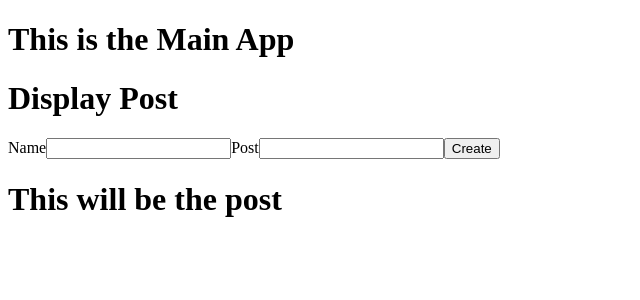
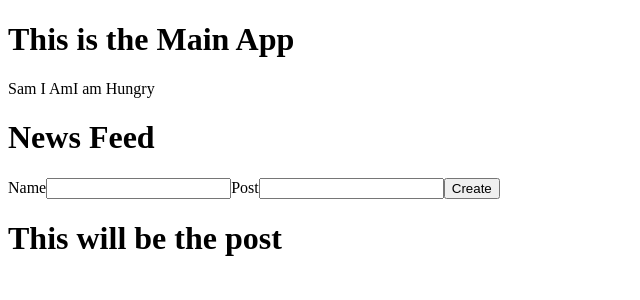
Before and after one commit to Yuffi64/Social_Feed_reactpj, a React (Create React App) app: page / in a window 1280 px wide. Shown: the top 300 px of the page, without its empty margins (0-640 px from the left). Built offline with nearby package versions, Linux system fonts and the light colour scheme.

Commit message:
modified displaypost+app+createpost to have the post input display.

```diff
--- a/src/App.jsx
+++ b/src/App.jsx
@@ -1,6 +1,6 @@
 import React, { useState } from 'react';
 import DisplayPost from './components/displayPost';
-import CreatePost from './components/CreatePost/createPostform';
+import CreatePost from './components/CreatePost/CreatePostForm';
 import Posts from './components/post';
 
 
@@ -8,13 +8,22 @@ import Posts from './components/post';
 
 function App() {
 
-  const [media, setMedia] = useState([{}])
+  const [media, setMedia] = useState([{name:'Sam I Am', post:'I am Hungry'}])
+
+  function addPost(feed){
+
+    let postFeed = [feed, ...media];
+
+    setMedia(postFeed);
+  }
+
+
   return (
     <div>
       <h1>This is the Main App</h1>
 
-      <DisplayPost />
-      <CreatePost />
+      <DisplayPost parentPost={media}/>
+      <CreatePost createComment={addPost}/>
       <Posts/>
     </div>
   );
--- a/src/components/CreatePost/createPostform.jsx
+++ b/src/components/CreatePost/createPostform.jsx
@@ -10,19 +10,18 @@ const CreatePostForm = (props) => {
     const [userName, setUserName] = useState('');
     const [userPost, setUserPost] = useState('');
 
-    function handleSubmit(formEvent){
-      formEvent.preventDefault();
+    function handleSubmit(event){
+      event.preventDefault();
+      let newPost ={
+        Name: userName,
+        Post: userPost
+      };
+      console.log(newPost);
+      props.createComment(newPost);
       alert(`${userName}, your post has been created`);
     }
 
-//?    return (
-//?      <form>
-//?        <label>Name</label>
-//?        <input type = 'Name'/>
-//?        <label>Post</label>
-//?        <input Post = ''/>
-//?        <label></label>
-//?        <button type = 'submit'>Create</button>
+
     return(
        <form onSubmit={handleSubmit}>
           <label>Name</label>
@@ -35,8 +34,7 @@ const CreatePostForm = (props) => {
         </form>
 
        );
-      //?</form>
-   //? );
+
   }
 
 
--- a/src/components/displayPost.jsx
+++ b/src/components/displayPost.jsx
@@ -1,18 +1,45 @@
 // * This component will display a single post
-//
+//!DISPLAY IS THE PARENT OF CREATE POST
 
 import React from "react";
 
-function DisplayPost() {
+const DisplayPost = (props) => {
 
+  return (
+    <div>
+      <header>
+        {props.parentPost.map((entry)=> {
+          return (
+          <list>
+            <l1>{entry.name}</l1>
+            <l1>{entry.post}</l1>
 
-    return (
-      <div>
-        <h1>Display Post</h1>
-      </div>
-    );
-  }
+          </list>
+          );
+        })}
+      </header>
 
 
 
+      <main>
+        <list>
+          <h1>News Feed</h1>
+        </list>
+      </main>
+
+
+
+      <footer>
+      </footer>
+
+
+    </div>
+
+
+
+  );
+
+}
+
+
   export default DisplayPost;
```
